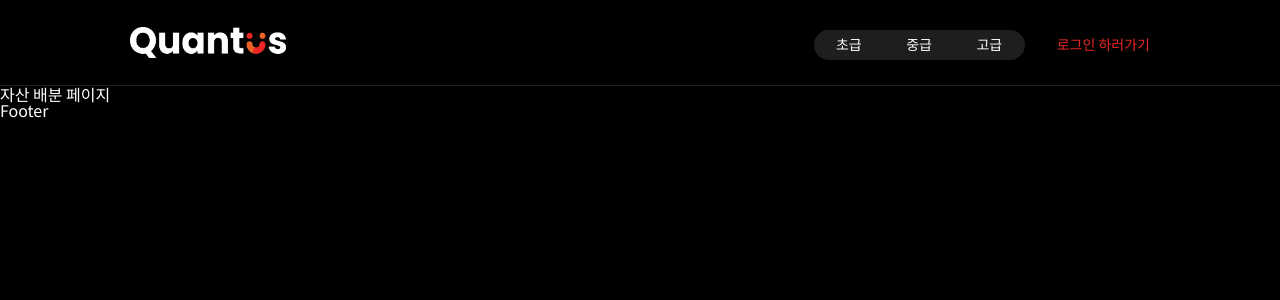
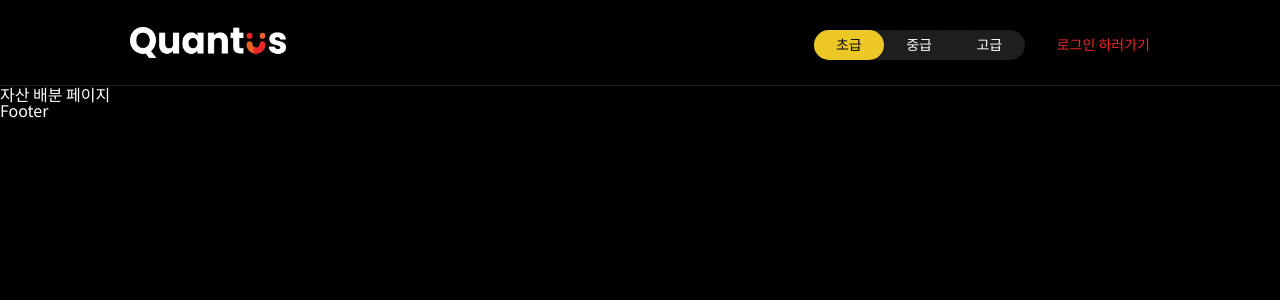
Before and after one commit to daydreamplace/react-recruitment-task, a React (Vite) app: page / in a window 1280 px wide. Shown: the top 300 px of the page. Built offline with nearby package versions, Linux system fonts and the light colour scheme.

Commit message:
:sparkles: feature default level is beginner, save to localstorage whenever level change

```diff
--- a/src/layout/Header/index.jsx
+++ b/src/layout/Header/index.jsx
@@ -1,11 +1,17 @@
-import { useState } from "react";
+import { useState, useEffect } from "react";
 import { Link } from "react-router-dom";
 import styled from "styled-components";
 import { levelList } from "../../constant/level";
 import logo from "../../assets/logo.png";
 
 const Header = () => {
-  const [selectedLevel, setSelectedLevel] = useState(0);
+  const [selectedLevel, setSelectedLevel] = useState(
+    parseInt(localStorage.getItem("selectedLevel")) || 1
+  );
+
+  useEffect(() => {
+    localStorage.setItem("selectedLevel", selectedLevel);
+  }, [selectedLevel]);
 
   const handleLevel = (index) => {
     setSelectedLevel(index);
```
